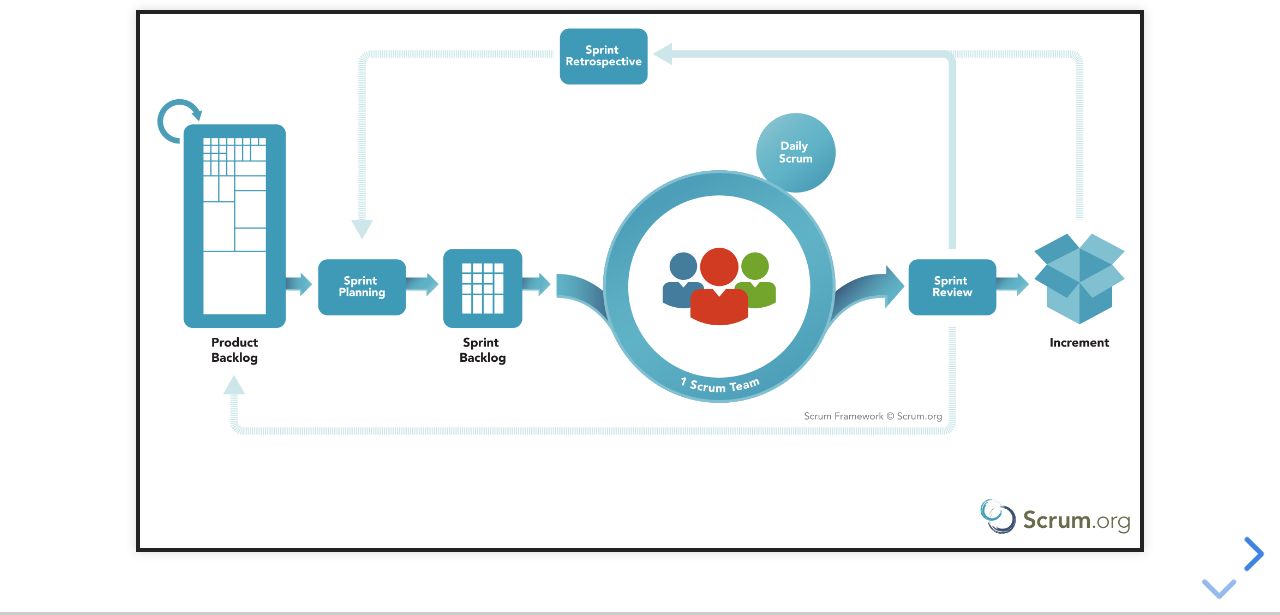
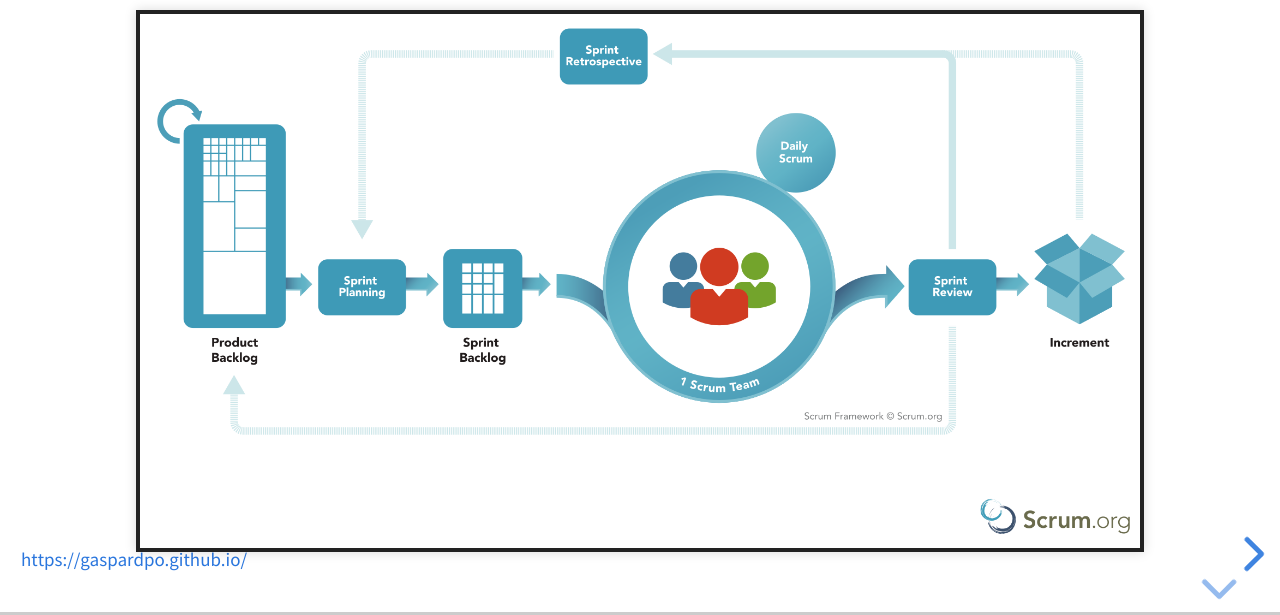
Before and after one commit to GaspardPO/formations-agile, a website: page scrum.html in a window 1280 px wide. Shown: the part 185-800 px from the top of the page. Drawn offline with Linux system fonts and the light colour scheme.

Commit message:
add footer

```diff
--- a/css/theme/white.css
+++ b/css/theme/white.css
@@ -34,6 +34,20 @@ body {
 .reveal .slides section > section {
   line-height: 1.3;
   font-weight: inherit; }
+
+.reveal .footer {
+  position: absolute;
+  bottom: 1em;
+  left: 1em;
+  font-size: 0.5em;
+}
+
+.reveal .header {
+  position: absolute;
+  top: 1em;
+  left: 1em;
+  font-size: 0.5em;
+}
 
 /*********************************************
  * HEADERS
@@ -271,3 +285,10 @@ body {
 @media print {
   .backgrounds {
     background-color: #fff; } }
+
+.reveal .footer {
+  position: absolute;
+  bottom: 1em;
+  left: 1em;
+  font-size: 0.5em;
+}
--- a/scrum.html
+++ b/scrum.html
@@ -26,6 +26,7 @@
 </head>
 <body>
 <div class="reveal">
+
     <div class="slides">
 
         <section>
@@ -855,6 +856,9 @@
             </section>
         </section>
     </div>
+    <div class='footer'>
+        <p align="right"><a href="https://gaspardpo.github.io/">https://gaspardpo.github.io/</a></p>
+    </div>
 </div>
 
 <script src="lib/js/head.min.js"></script>
```
Also changed, not shown: Code-Retreat and Software-Crafting.html (+3 -0 lines), intro-agile.html (+3 -0 lines).
